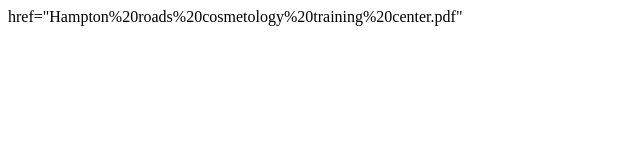
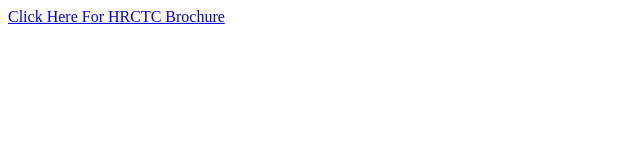
Before and after one commit to kmichel1/HRCTCPDF1, a plain HTML site: page index.html in a window 1280 px wide. Shown: the whole page, without its empty margins (0-640 px from the left). Drawn offline with Linux system fonts and the light colour scheme.

Commit message:
Update index.html

```diff
--- a/index.html
+++ b/index.html
@@ -1,3 +1,3 @@
 <html>
-  <p> href="Hampton%20roads%20cosmetology%20training%20center.pdf"</p>
+  <p><a href="Hampton%20roads%20cosmetology%20training%20center.pdf">Click Here For HRCTC Brochure</a></p>
 </html>
```
